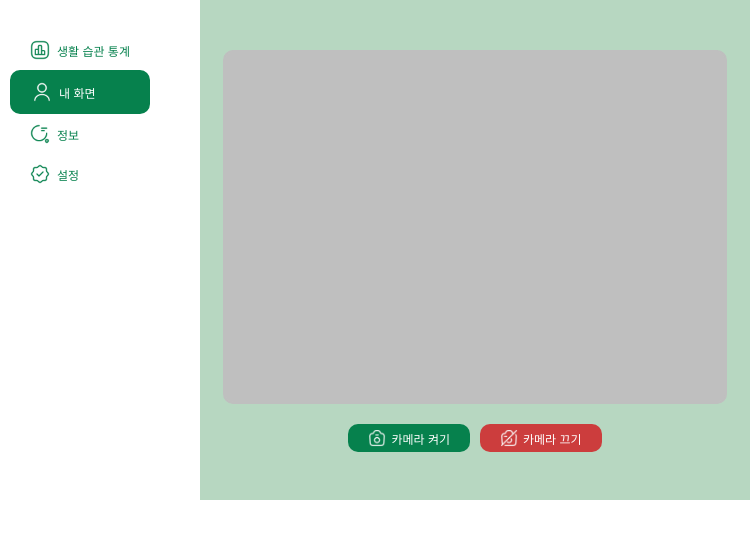
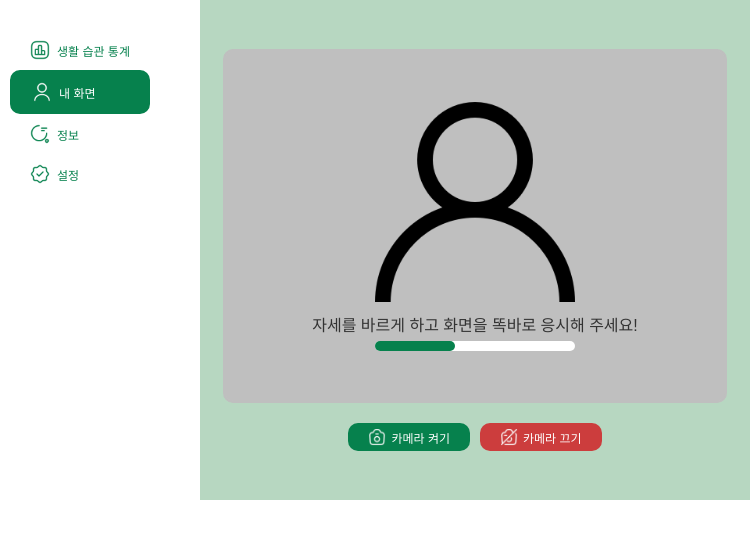
Before and after one commit to vision-necktitude/front, an Electron app: page cam.html in a window 750 px wide. Both pictures are taken after a click on the button "카메라 켜기". Drawn offline with Linux system fonts and the light colour scheme; no server answers.

Commit message:
촬영 가이드라인 추가

```diff
--- a/cam.html
+++ b/cam.html
@@ -37,6 +37,11 @@
     <div id="right">
       <div id="content">
         <video id="video"></video>
+        <div id="guideline">
+          <img src="icon/user_guideline.png" width="200px" height="200px">
+          <p id="guideline-text">자세를 바르게 하고 화면을 똑바로 응시해 주세요!</p>
+          <progress id="guideline-progress" value="0" min="0" max="5"></progress>
+        </div>
       </div>
 
       <div id="control">
--- a/script/cam.js
+++ b/script/cam.js
@@ -1,3 +1,6 @@
+var time = 0;
+var count = 0;
+
 document.addEventListener("DOMContentLoaded", function() {
     // fastAPI 실행 코드
     setTimeout(() => {
@@ -12,6 +15,11 @@ document.addEventListener("DOMContentLoaded", function() {
     }, 2000);
 
     document.getElementById("start").addEventListener("click", () => {
+        document.getElementById("guideline").style.visibility = "visible";
+
+        clearInterval(time); // 타이머 초기화
+        time = setInterval(timer, 1000);
+
         var url = "http://localhost:8000/init";
         console.log(url);
 
@@ -43,3 +51,20 @@ document.addEventListener("DOMContentLoaded", function() {
         });
     });
 });
+
+function timer() {
+    count++; // 타이머 선택 숫자에서 -1씩 감산함(갱신되기 때문)
+    console.log("count", count);
+
+    document.getElementById("guideline-progress").value = count;
+
+    if(count == 6) {
+        clearInterval(time);	// 시간 초기화
+        console.log("시간이 완료되었습니다.");
+
+        document.getElementById("guideline").style.visibility = "hidden";
+
+        count = 0;
+        document.getElementById("guideline-progress").value = count;
+    }
+}
--- a/style/cam.css
+++ b/style/cam.css
@@ -23,6 +23,11 @@
 
     width: 550px;
     height: 500px;
+
+    display: flex;
+    flex-direction: column;
+    align-items: center;
+    justify-content: center;
 }
 
 #list-cam {
@@ -94,8 +99,39 @@ li {
     background-color: #bfbfbf;
     border: 2px solid #bfbfbf;
     border-radius: 10px;
+}
 
-    margin-top: 50px;
+#guideline {
+    position: absolute;
+    flex-direction: column;
+
+    display: flex;
+    justify-content: center;
+    align-items: center;
+
+    visibility: hidden;
+}
+
+#guideline-text {
+    margin-top: 10px;
+}
+
+#guideline-progress {
+    width: 200px;
+    height: 10px;
+
+    margin-top: 5px;
+    appearance: none;
+}
+
+#guideline-progress::-webkit-progress-bar {
+    background: #FFFFFF;
+    border-radius: 20px;
+}
+
+#guideline-progress::-webkit-progress-value {
+    border-radius: 20px;
+    background: #06814D;
 }
 
 .camera-control {
```
Also changed, not shown: icon/user_guideline.png (added). Lines whose indentation alone changed are shown as unchanged.
